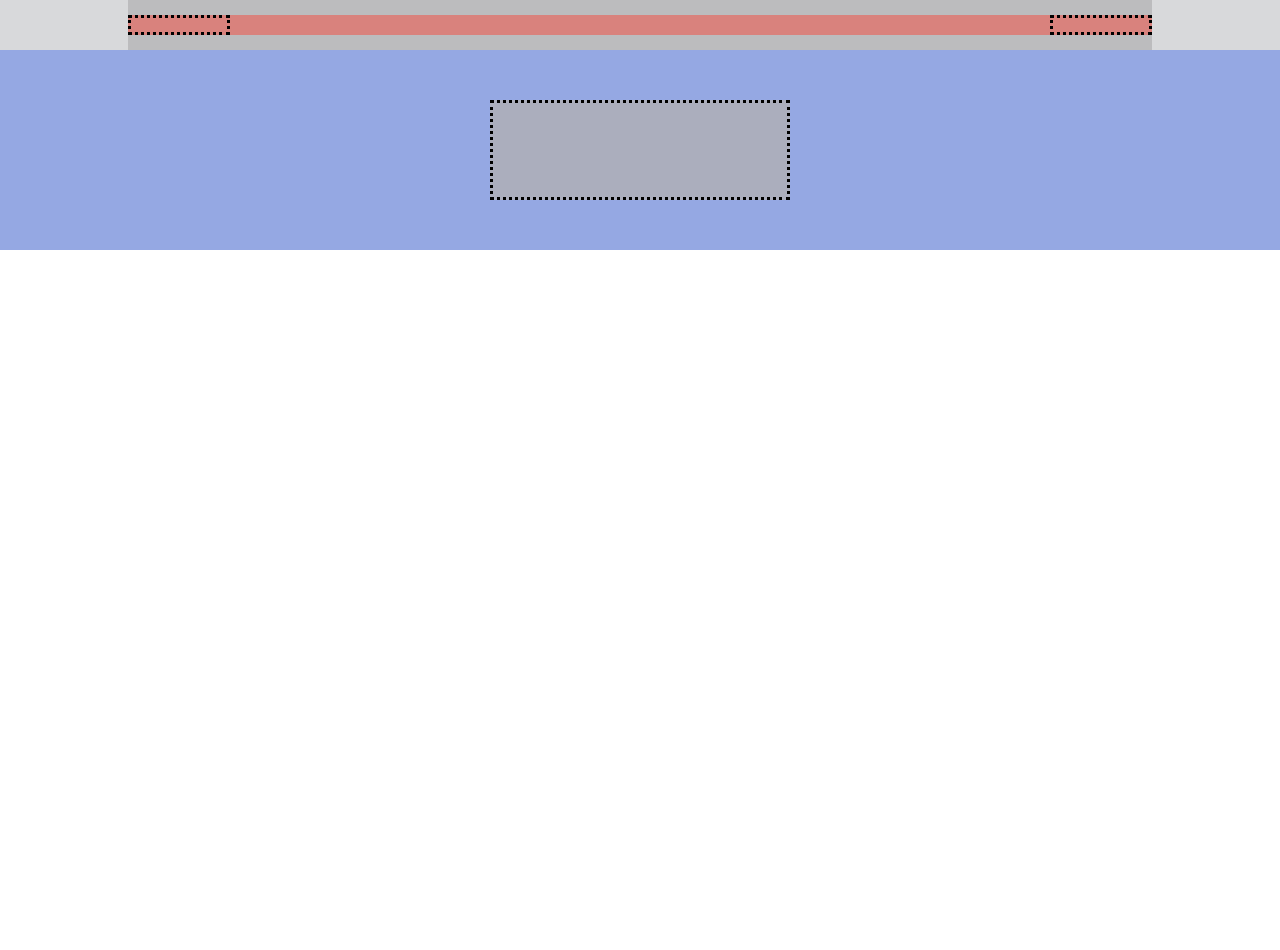
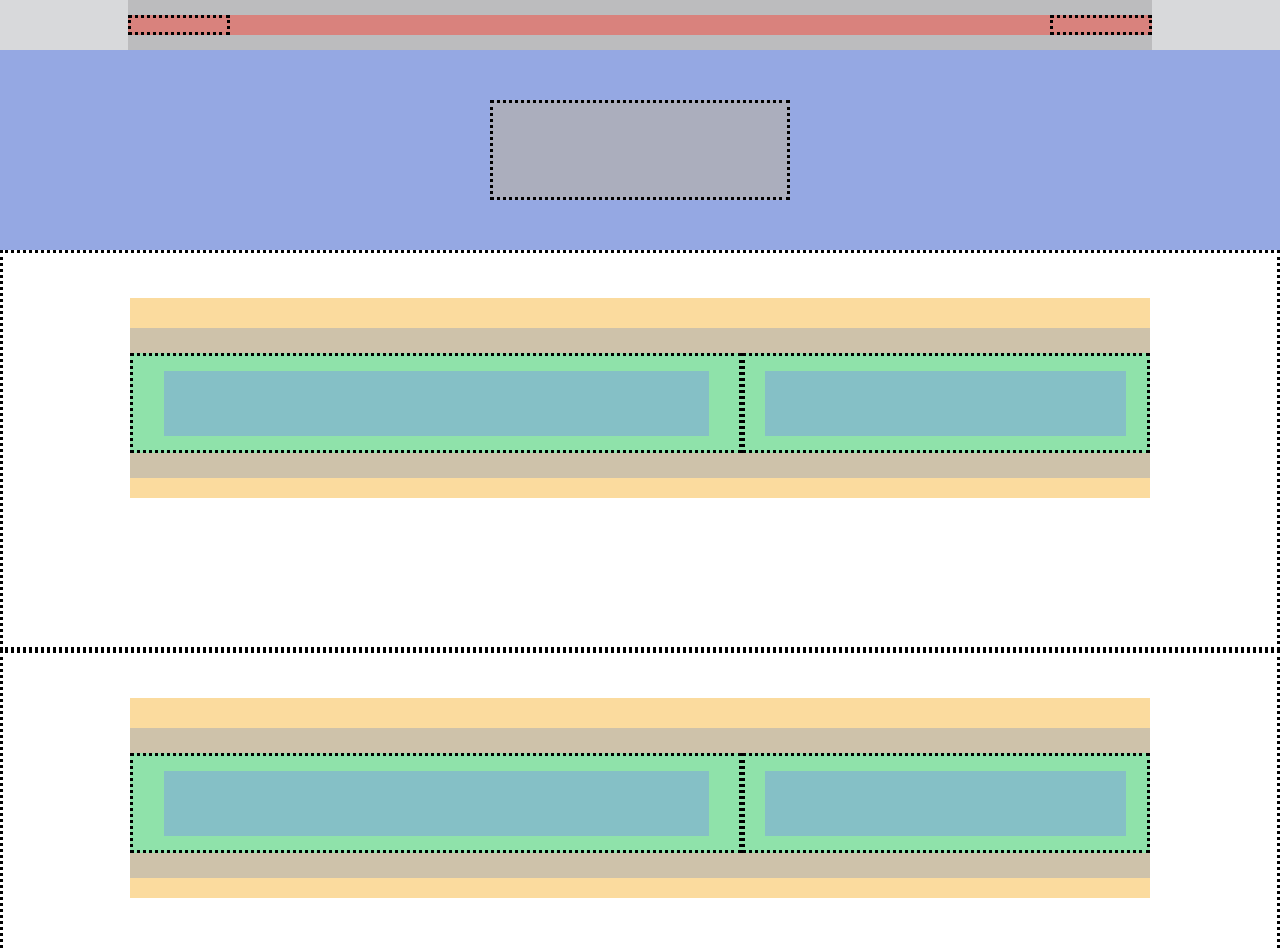
Before and after one commit to ElisaBoscani/htmlcss-struttura-discord, a plain HTML site: page index.html in a window 1280 px wide. Shown: the top 950 px of the page. Before the commit the page ends 800 px from the top, so only its background shows below. Drawn offline with Linux system fonts and the light colour scheme.

Commit message:
add section

```diff
--- a/index.html
+++ b/index.html
@@ -23,14 +23,45 @@
     </header>
     <!-- heder -->
     <main>
-      <section>
+      <section class="border">
         <div class="container">
           <div class="row">
-            <div class="col"></div>
-            <div class="col_2"></div>
+            <div class="col border d_flex">
+              <div class="card"></div>
+            </div>
+            <div class="col_2 border d_flex">
+              <div class="card"></div>
+            </div>
           </div>
         </div>
       </section>
+      <!-- first section -->
+      <section class="border">
+        <div class="container">
+          <div class="row">
+            <div class="col border d_flex">
+              <div class="card"></div>
+            </div>
+            <div class="col_2 border d_flex">
+              <div class="card"></div>
+            </div>
+          </div>
+        </div>
+      </section>
+      <!-- second section -->
+      <section class="border">
+        <div class="container">
+          <div class="row">
+            <div class="col border d_flex">
+              <div class="card"></div>
+            </div>
+            <div class="col_2 border d_flex">
+              <div class="card"></div>
+            </div>
+          </div>
+        </div>
+      </section>
+      <!-- thrd section -->
     </main>
   </body>
 </html>
--- a/style.css
+++ b/style.css
@@ -9,7 +9,18 @@ header {
   height: 200px;
   background-color: var(--hd--center);
 }
-
+nav {
+  background-color: var(--hd--nav);
+  width: 100%;
+  height: 50px;
+}
+span {
+  width: 10%;
+  height: 100%;
+}
+main section {
+  height: 400px;
+}
 /* /endglobal */
 
 /* utility */
@@ -22,6 +33,7 @@ header {
   --sec--container: #fbdb9e;
   --sec--row: #cec2aa;
   --sec--col: #8fe2aa;
+  --sec--card: #85c0c6;
   --fo--bg: #4574fe;
   --fo--container: #a498a2;
   --fo--row: #aaa8ad;
@@ -31,17 +43,14 @@ header {
 .border {
   border: dotted black;
 }
+.d_flex {
+  display: flex;
+  justify-content: center;
+  align-items: center;
+}
 
 /* style top page */
-nav {
-  background-color: var(--hd--nav);
-  width: 100%;
-  height: 50px;
-}
-span {
-  width: 10%;
-  height: 100%;
-}
+
 nav div {
   background-color: var(--hd--navcont);
   height: 100%;
@@ -72,3 +81,41 @@ nav div {
   height: 100px;
   background-color: var(--hd--center--cont);
 }
+/* end header */
+/* main */
+
+.container {
+  width: 80%;
+  max-width: 1170px;
+  margin: 0 auto;
+  margin-top: 45px;
+  padding-top: 30px;
+  height: 200px;
+  background-color: var(--sec--container);
+}
+
+.row {
+  display: flex;
+  justify-content: center;
+  align-items: center;
+  background-color: var(--sec--row);
+  height: 150px;
+}
+
+.col {
+  width: 60%;
+  height: 100px;
+  background-color: var(--sec--col);
+}
+
+.col_2 {
+  width: 40%;
+  height: 100px;
+  background-color: var(--sec--col);
+}
+
+.card {
+  width: 90%;
+  height: 65px;
+  background-color: var(--sec--card);
+}
```
